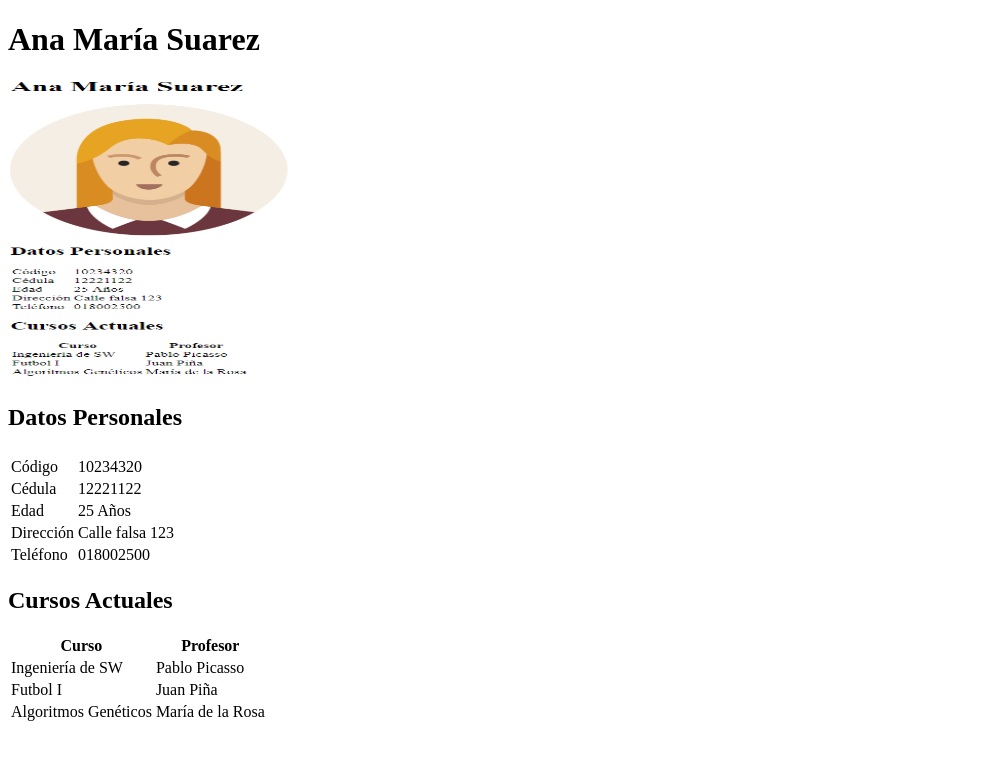
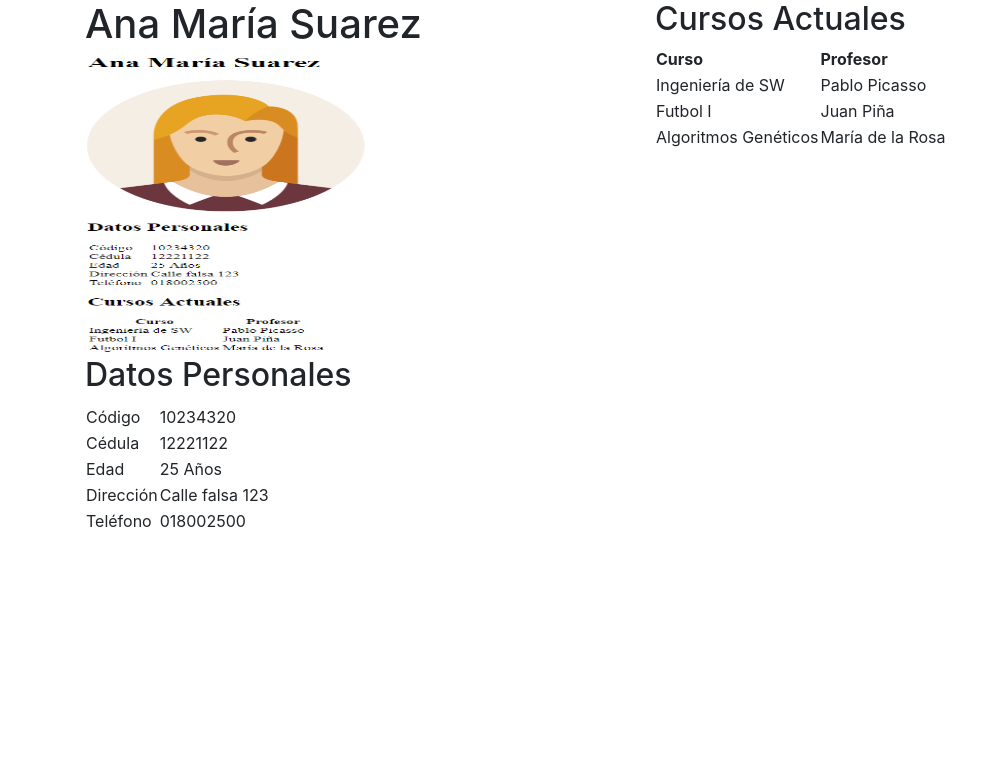
Before and after one commit to jsgonzalez15/taller2typescript, a website: page index.html in a window 1280 px wide. Shown: the whole page, without its empty margins (0-1000 px from the left). Drawn offline with nearby package versions, Linux system fonts and the light colour scheme.

Commit message:
1 file modified

```diff
--- a/index.html
+++ b/index.html
@@ -4,10 +4,13 @@
     <meta charset="UTF-8">
     <meta name="viewport" content="width=device-width, initial-scale=1.0">
     <title>Taller 1</title>
+    <link rel="stylesheet" href="https://stackpath.bootstrapcdn.com/bootstrap/4.1.3/css/bootstrap.min.css" integrity="sha384-MCw98/SFnGE8fJT3GXwEOngsV7Zt27NXFoaoApmYm81iuXoPkFOJwJ8ERdknLPMO" crossorigin="anonymous">
 </head>
 <body>
+    <div class="container">
+        <div class="row">
+            <div class="col-md-6">
                 <h1>Ana María Suarez</h1>
-
                 <img src="./avatar.png" height="300px" width="300px" alt="Avatar">
                 <h2>Datos Personales</h2>
                 <table>
@@ -39,6 +42,8 @@
                         </tr>
                     </tbody>
                 </table>
+            </div>
+            <div class="col-md-6">
                 <h2>Cursos Actuales</h2>
                 <table>
                     <thead>
@@ -62,5 +67,8 @@
                         </tr>
                     </tbody>
                 </table>
+            </div>
+        </div>
+    </div>
 </body>
 </html>
```
Lines whose indentation alone changed are shown as unchanged.
